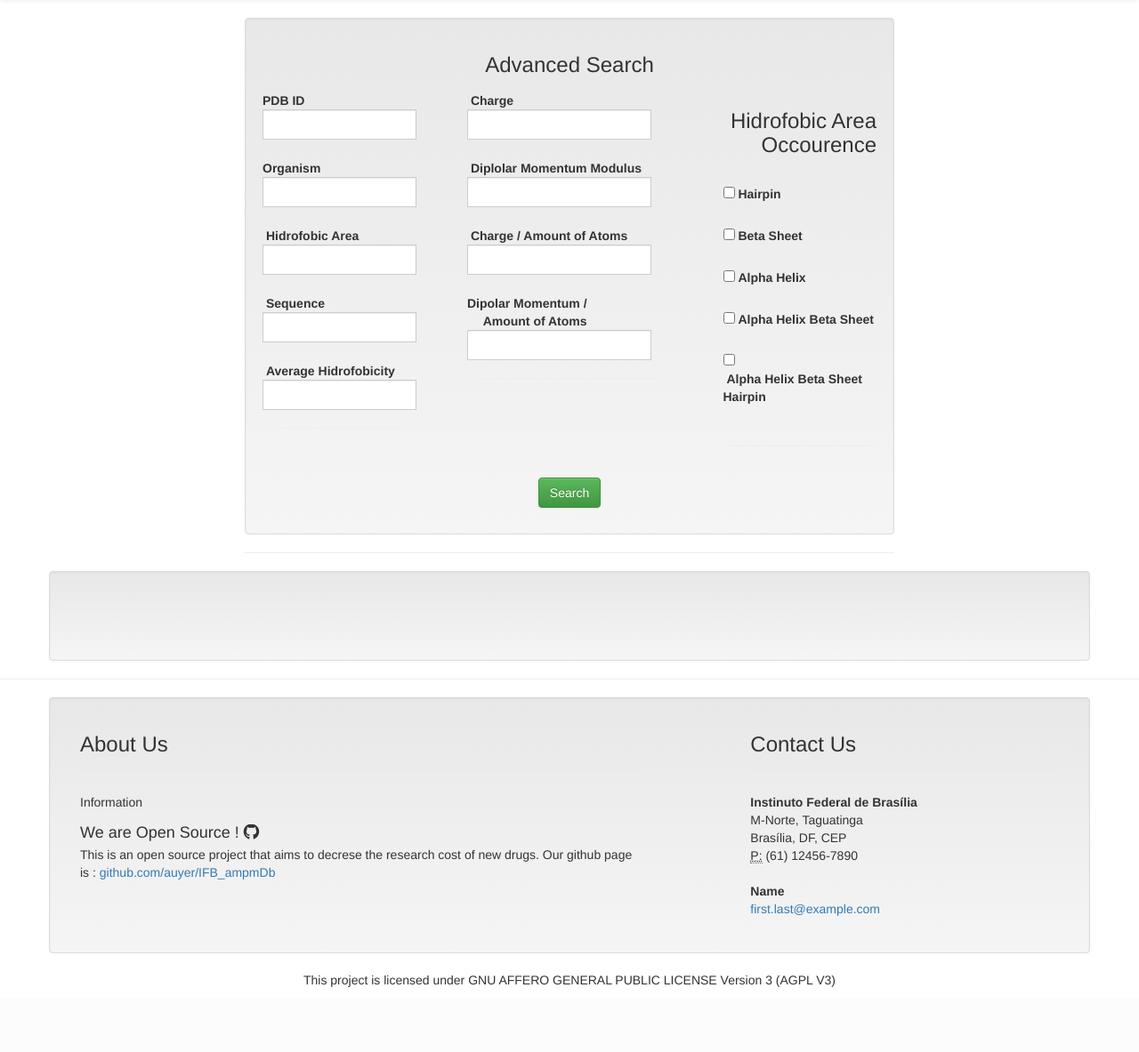
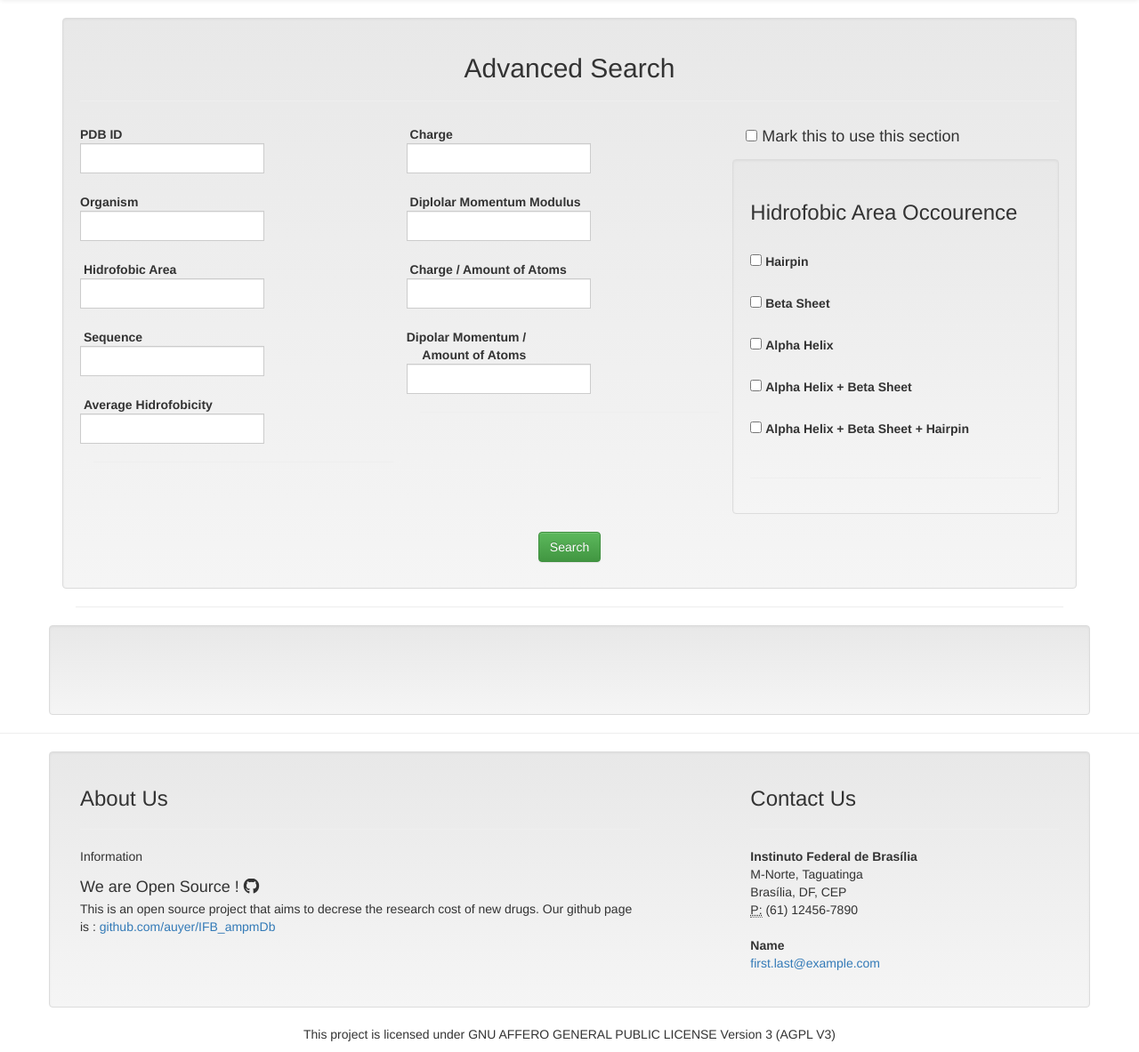
Before and after one commit to IFB-ampdb/IFB_ampmDb, a Django app: template ifbAMPdb/ifbAMPdatabase/templates/advSearch.html in a window 1280 px wide. Shown: the part 97-1280 px from the top of the page at 89% size. Before the commit the page ends 1207 px from the top, so only its background shows below. Run offline with Django 3.2, Linux system fonts and the light colour scheme; the template is opened without the code that fills it, so the values that code supplies are empty; some libraries are stand-ins or nearby versions.

Commit message:
Updated Nomenclature and Layout

```diff
--- a/ifbAMPdb/ifbAMPdatabase/templates/advSearch.html
+++ b/ifbAMPdb/ifbAMPdatabase/templates/advSearch.html
@@ -3,12 +3,13 @@
 {% load staticfiles %}
 <section>
 	<div class="container">
-	<div class="col-lg-8 col-md-12 col-md-offset-0 col-lg-offset-2">
-			<div class="well">
-				<h3 class="text-center">Advanced Search</h3>
+	<div class="col-md-12">
+			<div class="well row">
+				<h2 class="text-center">Advanced Search</h2>
+				<hr>
 				<form method="GET" action="{% url 'Advanced Resoults'  %}" class="form-horizontal">
 	{% csrf_token %}
-				<div class=" col-md-3 col-sm-5">
+				<div class=" col-md-4 col-sm-5">
 					<div class="form-group">
 						<label for="pdb_id" class="control-label"> PDB ID</label>
 						<div class="input-group">
@@ -41,7 +42,7 @@
 					</div>
 					<hr>
 					</div>
-					<div class=" col-md-4 col-md-offset-1 col-sm-5 col-sm-offset-1">
+					<div class=" col-md-4 col-sm-5 ">
 					<div class="form-group">
 						<label for="name" class="control-label">&nbsp;Charge</label>
 						<div class="input-group">
@@ -68,16 +69,17 @@
 					</div>
 					<hr>
 					</div>
-					<div class=" col-md-3 col-md-offset-1 col-sm-6 col-sm-offset-1">
-					<div class="form-group">
-					<label for="name" class=" text-center control-label"><h3>Hidrofobic Area Occourence</h3></label>
+					<div class=" col-md-4  col-sm-6 ">
+					<input type="checkbox" class="form-inline" name="useCheckbox" aria-describedby="basic-addon1"><label for="useCheckbox"><h4>&nbsp;Mark this to use this section</h4></label>
+					<div class="well form-group">
+					<label for="name" class=" control-label"><h3 class="text-center">Hidrofobic Area Occourence</h3></label>
 					<div class="input-group">
 									<br>
 									<input type="checkbox" class="form-inline" name="hairpin" aria-describedby="basic-addon1"><label for="hdl">&nbsp;Hairpin </label><br><br>
 									<input type="checkbox" class="form-inline" name="beta_sheet" aria-describedby="basic-addon1"><label for="beta_hdl">&nbsp;Beta Sheet </label><br><br>
 									<input type="checkbox" class="form-inline" name="alpha_helix" aria-describedby="basic-addon1"><label for="alpha_hdl">&nbsp;Alpha Helix </label><br><br>
-									<input type="checkbox" class="form-inline" name="alpha_helix_beta_sheet" aria-describedby="basic-addon1"><label for="alpha_beta">&nbsp;Alpha Helix Beta Sheet </label><br><br>
-									<input type="checkbox" class="form-inline" name="alpha_helix_beta_sheet_hairpin" aria-describedby="basic-addon1"><label for="alpha_beta_hdl">&nbsp;Alpha Helix Beta Sheet Hairpin</label><br><br>
+									<input type="checkbox" class="form-inline" name="alpha_helix_beta_sheet" aria-describedby="basic-addon1"><label for="alpha_beta">&nbsp;Alpha Helix + Beta Sheet </label><br><br>
+									<input type="checkbox" class="form-inline" name="alpha_helix_beta_sheet_hairpin" aria-describedby="basic-addon1"><label for="alpha_beta_hdl">&nbsp;Alpha Helix + Beta Sheet + Hairpin</label><br><br>
 						</div>
 						<hr>
 					</div>
```
